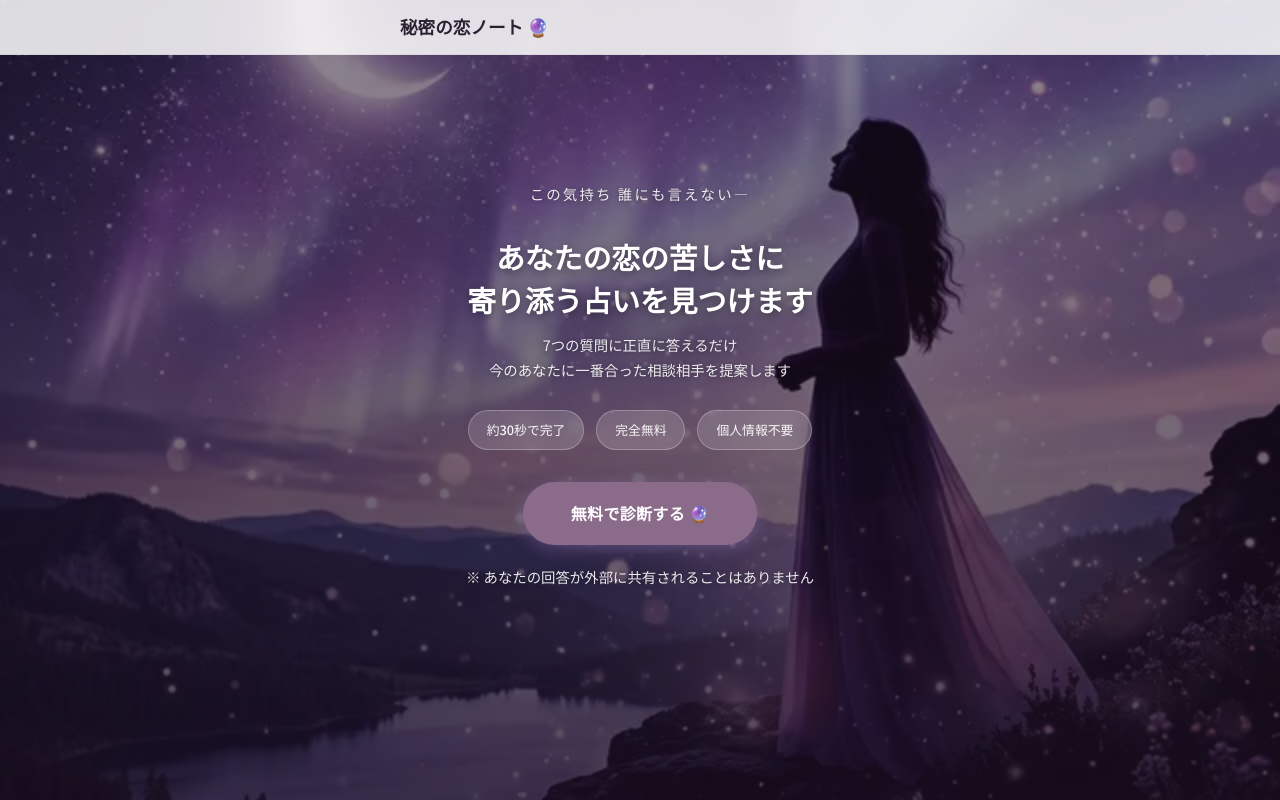
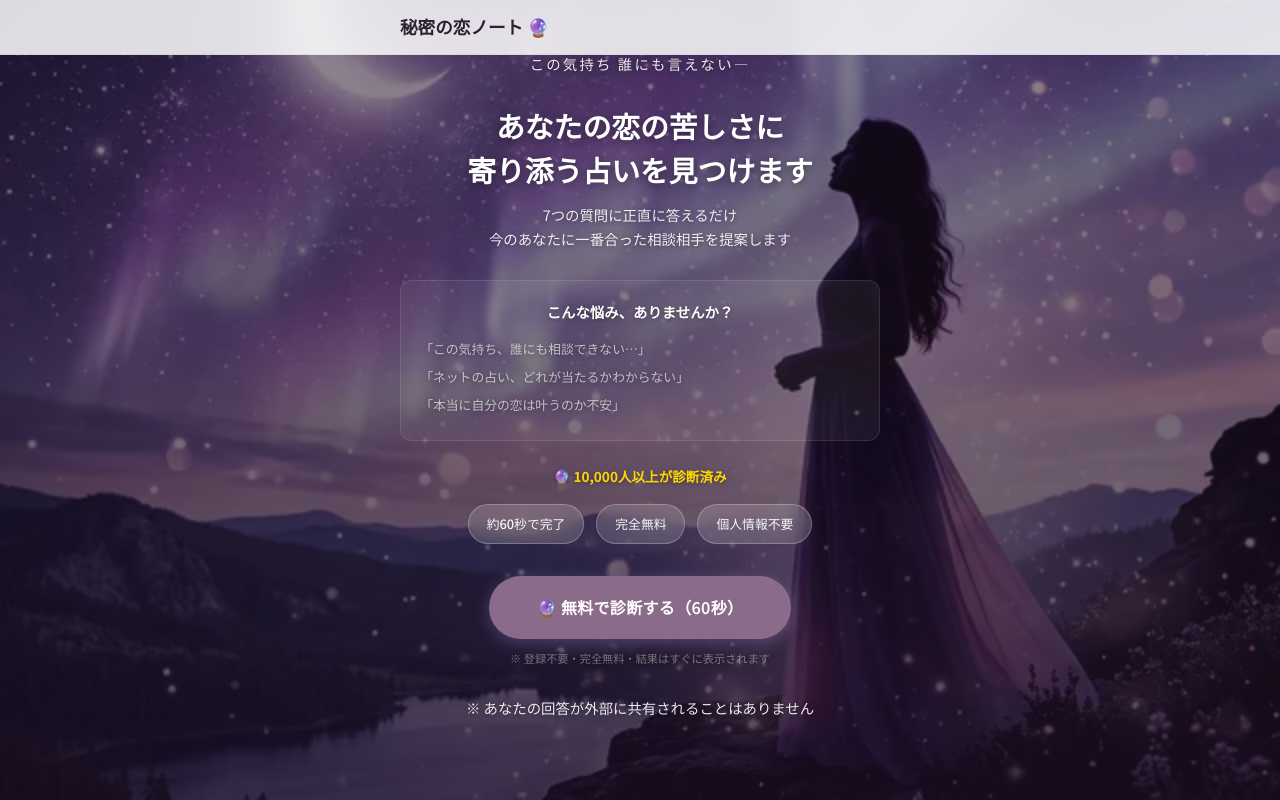
Before and after one commit to kengoabe123-bit/love-fortune-diagnosis, a Next.js app: page / in a window 1280 px wide. Shown: the top 800 px of the page. Built offline with nearby package versions, Linux system fonts and the light colour scheme.

Commit message:
🎯 Phase3: ランディングページ強化 - 共感コピー+ソーシャルプルーフ+CTA改善

```diff
--- a/app/page.tsx
+++ b/app/page.tsx
@@ -10,15 +10,51 @@ export default function Home() {
           7つの質問に正直に答えるだけ<br />
           今のあなたに一番合った相談相手を提案します
         </p>
+        {/* 共感コピー */}
+        <div style={{
+          background: 'rgba(255,255,255,0.05)',
+          border: '1px solid rgba(255,255,255,0.1)',
+          borderRadius: '12px',
+          padding: '1.2rem',
+          marginBottom: '1.5rem',
+          textAlign: 'left' as const,
+        }}>
+          <p style={{ fontSize: '0.9rem', fontWeight: 700, color: 'white', marginBottom: '0.8rem', textAlign: 'center' as const }}>
+            こんな悩み、ありませんか？
+          </p>
+          <p style={{ fontSize: '0.8rem', color: 'rgba(255,255,255,0.65)', lineHeight: 1.8, margin: '0.3rem 0' }}>「この気持ち、誰にも相談できない…」</p>
+          <p style={{ fontSize: '0.8rem', color: 'rgba(255,255,255,0.65)', lineHeight: 1.8, margin: '0.3rem 0' }}>「ネットの占い、どれが当たるかわからない」</p>
+          <p style={{ fontSize: '0.8rem', color: 'rgba(255,255,255,0.65)', lineHeight: 1.8, margin: '0.3rem 0' }}>「本当に自分の恋は叶うのか不安」</p>
+        </div>
+        {/* ソーシャルプルーフ */}
+        <p style={{
+          fontSize: '0.85rem',
+          fontWeight: 700,
+          color: '#ffd700',
+          textAlign: 'center' as const,
+          marginBottom: '1rem',
+        }}>
+          🔮 10,000人以上が診断済み
+        </p>
+
         <div className="hero-features">
-          <span className="hero-feature">約30秒で完了</span>
+          <span className="hero-feature">約60秒で完了</span>
           <span className="hero-feature">完全無料</span>
           <span className="hero-feature">個人情報不要</span>
         </div>
         <Link href="/diagnosis" className="btn-primary" id="start-diagnosis-hero">
-          無料で診断する 🔮
+          🔮 無料で診断する（60秒）
         </Link>
-        <p className="hero-note">
+
+        <p style={{
+          fontSize: '0.7rem',
+          color: 'rgba(255,255,255,0.4)',
+          marginTop: '0.6rem',
+          textAlign: 'center' as const,
+        }}>
+          ※ 登録不要・完全無料・結果はすぐに表示されます
+        </p>
+<p className="hero-note">
           ※ あなたの回答が外部に共有されることはありません
         </p>
       </div>
```
